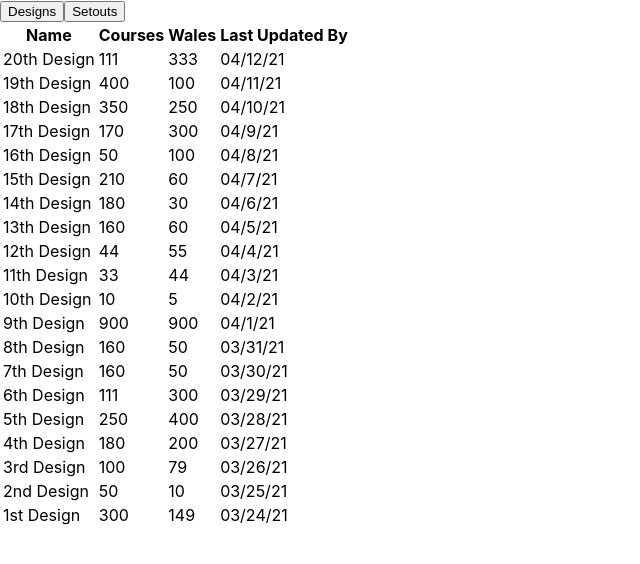
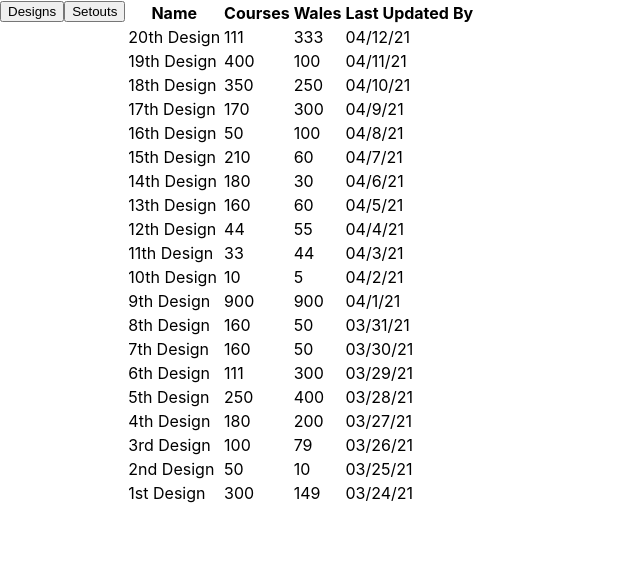
Before and after one commit to javisastre/designs-setouts-react-ts, a React (Create React App) app: page / in a window 1280 px wide. Shown: the top 564 px of the page, without its empty margins (0-640 px from the left). Built offline with nearby package versions, Linux system fonts and the light colour scheme; data requests are answered from the project's data file.

Commit message:
sass setup finished

```diff
--- a/package.json
+++ b/package.json
@@ -46,6 +46,7 @@
   },
   "devDependencies": {
     "concurrently": "^7.0.0",
-    "json-server": "^0.17.0"
+    "json-server": "^0.17.0",
+    "sass": "^1.49.9"
   }
 }
--- a/src/App.css
+++ b/src/App.css
@@ -1,38 +1,43 @@
-.App {
-  text-align: center;
+html {
+  -webkit-box-sizing: border-box;
+          box-sizing: border-box;
+  font-size: 16px;
 }
 
-.App-logo {
-  height: 40vmin;
-  pointer-events: none;
+*,
+*:before,
+*:after {
+  -webkit-box-sizing: inherit;
+          box-sizing: inherit;
 }
 
-@media (prefers-reduced-motion: no-preference) {
-  .App-logo {
-    animation: App-logo-spin infinite 20s linear;
-  }
+body,
+h1,
+h2,
+h3,
+h4,
+h5,
+h6,
+p,
+ol,
+ul {
+  margin: 0;
+  padding: 0;
+  font-weight: normal;
 }
 
-.App-header {
-  background-color: #282c34;
-  min-height: 100vh;
-  display: flex;
-  flex-direction: column;
-  align-items: center;
-  justify-content: center;
-  font-size: calc(10px + 2vmin);
-  color: white;
+ul {
+  list-style: none;
 }
 
-.App-link {
-  color: #61dafb;
+img {
+  max-width: 100%;
+  height: auto;
 }
 
-@keyframes App-logo-spin {
-  from {
-    transform: rotate(0deg);
-  }
-  to {
-    transform: rotate(360deg);
-  }
+.App {
+  display: -webkit-box;
+  display: -ms-flexbox;
+  display: flex;
 }
+/*# sourceMappingURL=App.css.map */
--- /dev/null
+++ b/src/App.scss
@@ -0,0 +1,6 @@
+@import "./styles/reset", "./styles/tables", "./styles/navbar",
+  "./styles/variables";
+
+.App {
+  display: flex;
+}
--- a/src/App.tsx
+++ b/src/App.tsx
@@ -13,6 +13,9 @@ import {
   initialMenu,
 } from "./components/setup";
 import { loadData } from "./components/helperFunctions";
+
+// styles
+import "./App.css";
 
 // App component
 const App: React.FC = () => {
--- /dev/null
+++ b/src/styles/_reset.scss
@@ -0,0 +1,34 @@
+html {
+    box-sizing: border-box;
+    font-size: 16px;
+  }
+
+  *,
+  *:before,
+  *:after {
+    box-sizing: inherit;
+  }
+
+  body,
+  h1,
+  h2,
+  h3,
+  h4,
+  h5,
+  h6,
+  p,
+  ol,
+  ul {
+    margin: 0;
+    padding: 0;
+    font-weight: normal;
+  }
+
+  ul {
+    list-style: none;
+  }
+
+  img {
+    max-width: 100%;
+    height: auto;
+  }
--- /dev/null
+++ b/src/styles/_variables.scss
@@ -0,0 +1,5 @@
+$corporate: #80c4b9;
+$breakpoints: (
+  tablet: 700px,
+  desktop: 1200px,
+);
```
Also changed, not shown: src/styles/_navbar.scss (added), src/styles/_tables.scss (added), 2 other files (tests, documents, lock files or other folders).
